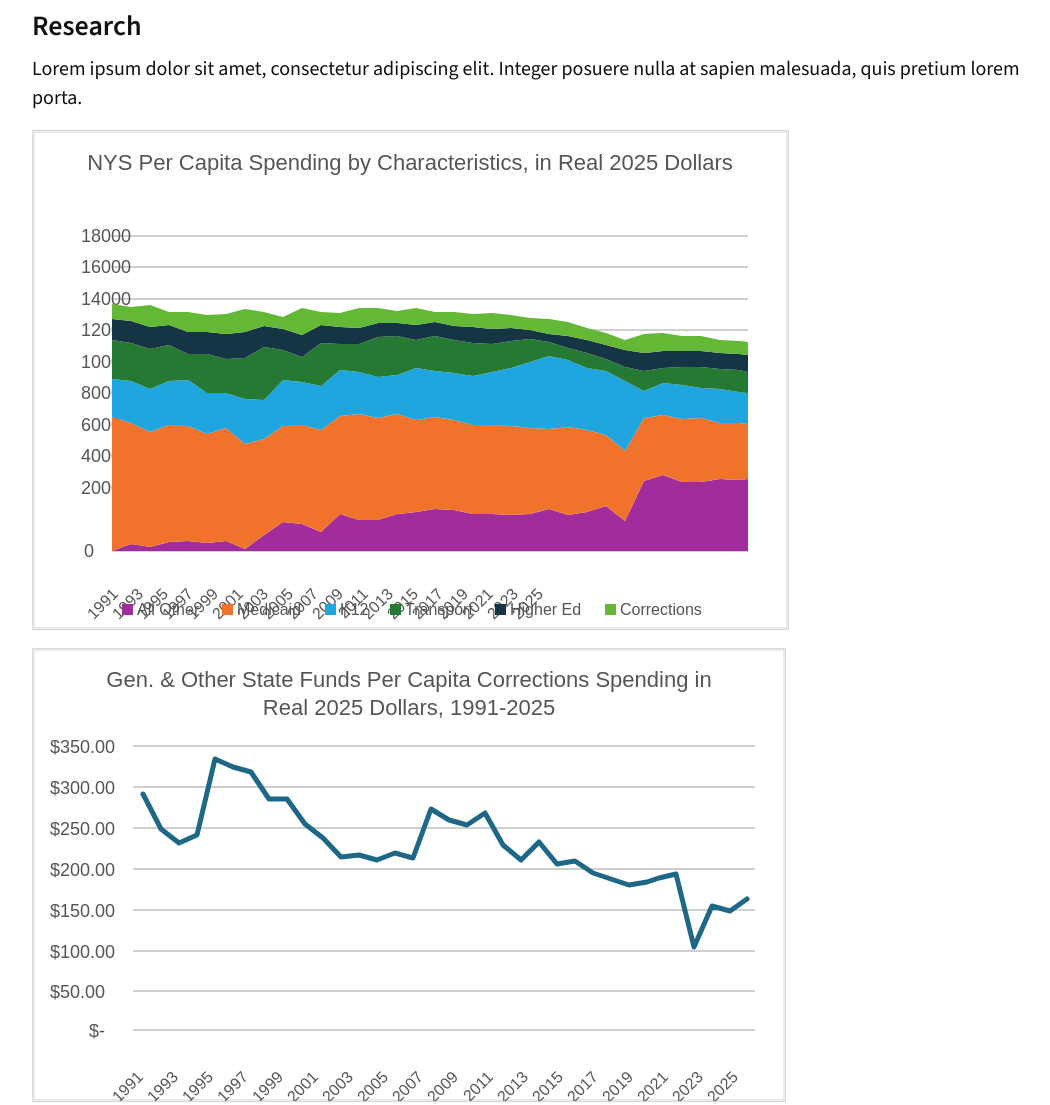
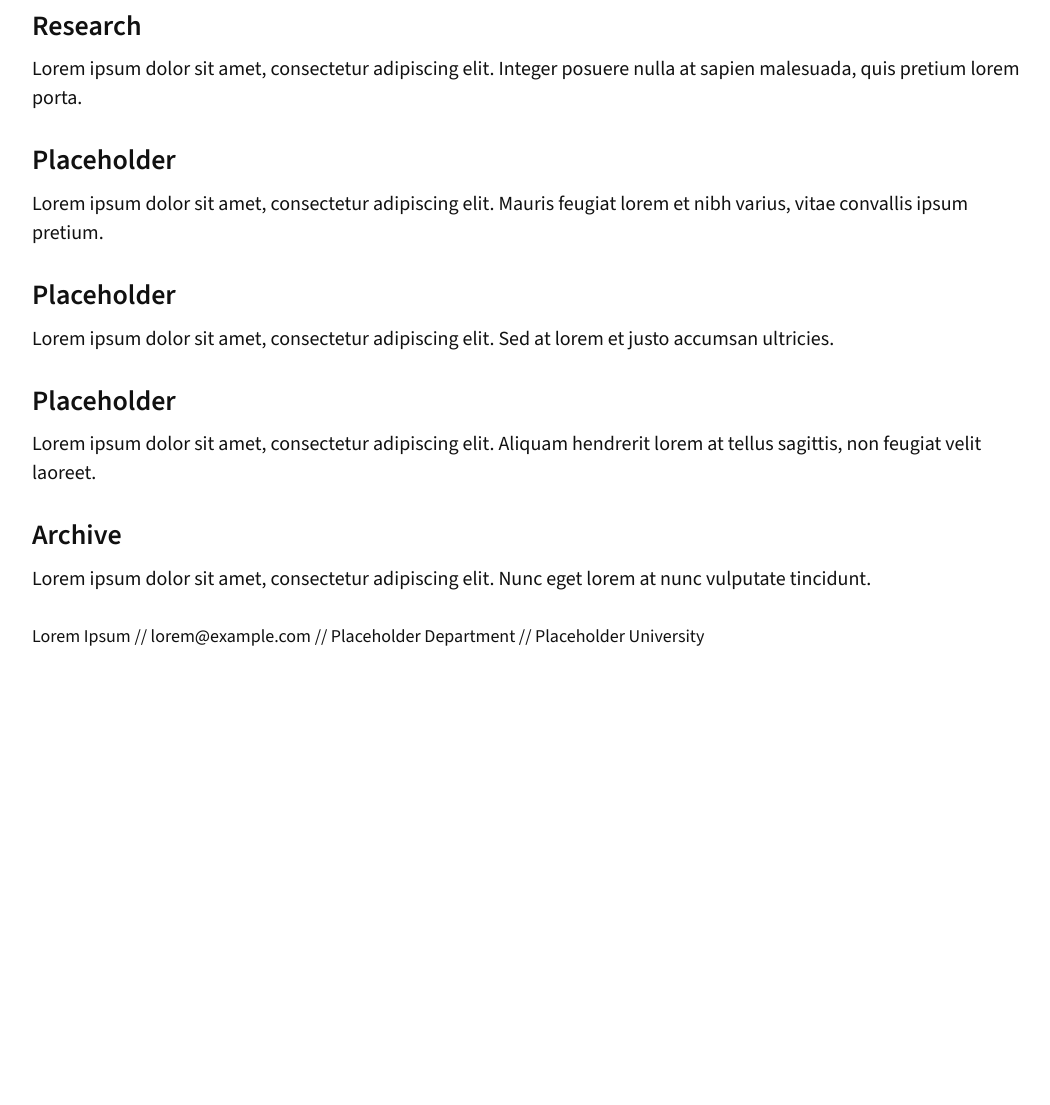
Before and after one commit to minorgrim16/test-website, a plain HTML site: page index.html in a window 1280 px wide. Shown: the part 640-1745 px from the top of the page, without its empty margins (110-1160 px from the left). After the commit the page ends 1325 px from the top, so only its background shows below. Drawn offline with nearby package versions, Linux system fonts and the light colour scheme.

Commit message:
Remove research images from homepage

```diff
--- a/index.html
+++ b/index.html
@@ -73,22 +73,6 @@
             Lorem ipsum dolor sit amet, consectetur adipiscing elit. Integer
             posuere nulla at sapien malesuada, quis pretium lorem porta.
           </p>
-
-          <div class="research-images">
-            <figure class="research-figure">
-              <img
-                src="assets/research-chart-3.svg"
-                alt="Stacked area chart under research"
-              />
-            </figure>
-
-            <figure class="research-figure">
-              <img
-                src="assets/research-chart-1.svg"
-                alt="Line chart under research"
-              />
-            </figure>
-          </div>
         </section>
 
         <section class="text-section" id="placeholder-one">
--- a/styles.css
+++ b/styles.css
@@ -96,26 +96,6 @@ a:focus-visible {
   font-weight: 600;
 }
 
-.research-images {
-  display: grid;
-  gap: 18px;
-  margin-top: 18px;
-  justify-items: start;
-}
-
-.research-figure {
-  margin: 0;
-  max-width: 100%;
-}
-
-.research-figure img {
-  display: block;
-  width: auto;
-  max-width: 100%;
-  height: auto;
-  border: 1px solid #d8d8d8;
-}
-
 .site-footer {
   margin-top: 30px;
   font-size: 18px;
```
